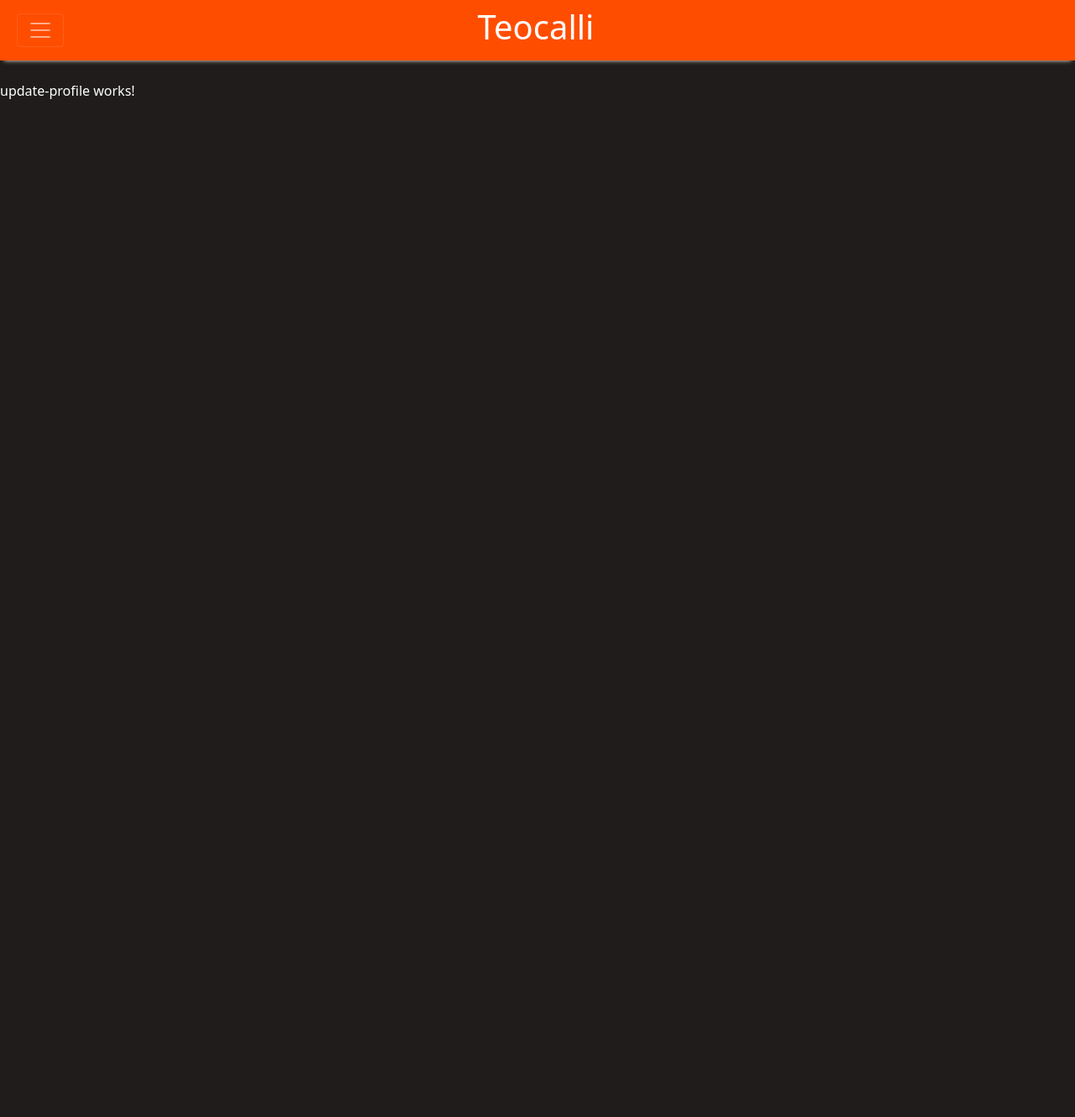
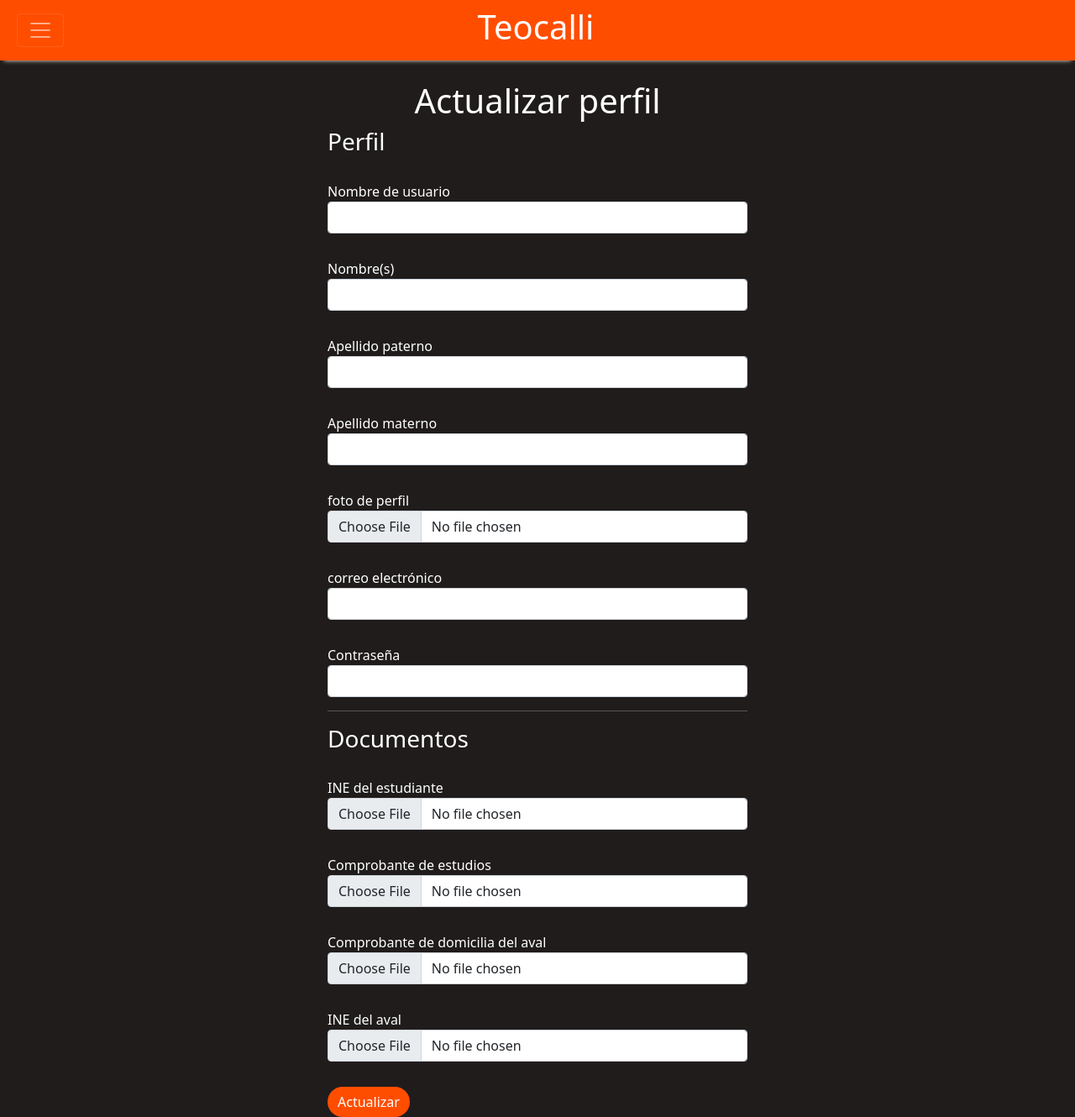
Before and after one commit to Angelmarcat/teocalliClient, an Angular app: page /updateProfile in a window 1280 px wide. Shown: the whole page at 84% size. Before the commit the page ends 800 px from the top, so only its background shows below. Built offline with nearby package versions, Linux system fonts and the light colour scheme.

Commit message:
Adding updateProfile design

```diff
--- a/src/app/screen/update-profile/update-profile.component.css
+++ b/src/app/screen/update-profile/update-profile.component.css
@@ -0,0 +1,29 @@
+.update-form {
+  display: flex;
+  flex-direction: column;
+  justify-content: center;
+  align-items: center;
+}
+form {
+  width: 500px;
+}
+
+.btn-primary {
+  background-color: #ff4d00;
+  outline: none;
+  border: none;
+  border-radius: 45px;
+  margin-top: 30px;
+}
+
+.btn-primary:hover {
+  background-color: none;
+}
+
+.form-group {
+  margin-top: 30px;
+}
+
+a {
+  color: white;
+}
--- a/src/app/screen/update-profile/update-profile.component.html
+++ b/src/app/screen/update-profile/update-profile.component.html
@@ -1 +1,53 @@
-<p>update-profile works!</p>
+<div class="update-form">
+  <h1>Actualizar perfil</h1>
+  <form>
+    <h3>Perfil</h3>
+    <div class="form-group">
+      <label>Nombre de usuario</label>
+      <input type="text" class="form-control" />
+    </div>
+    <div class="form-group">
+      <label>Nombre(s)</label>
+      <input type="text" class="form-control" />
+    </div>
+    <div class="form-group">
+      <label>Apellido paterno</label>
+      <input type="text" class="form-control" />
+    </div>
+    <div class="form-group">
+      <label>Apellido materno</label>
+      <input type="text" class="form-control" />
+    </div>
+    <div class="form-group">
+      <label>foto de perfil</label>
+      <input type="file" class="form-control" />
+    </div>
+    <div class="form-group">
+      <label>correo electrónico</label>
+      <input type="email" class="form-control" />
+    </div>
+    <div class="form-group">
+      <label>Contraseña</label>
+      <input type="password" class="form-control" />
+    </div>
+    <hr>
+    <h3>Documentos</h3>
+    <div class="form-group">
+      <label>INE del estudiante</label>
+      <input type="file" class="form-control" />
+    </div>
+    <div class="form-group">
+      <label>Comprobante de estudios</label>
+      <input type="file" class="form-control" />
+    </div>
+    <div class="form-group">
+      <label>Comprobante de domicilia del aval</label>
+      <input type="file" class="form-control" />
+    </div>
+    <div class="form-group">
+      <label>INE del aval</label>
+      <input type="file" class="form-control" />
+    </div>
+    <button type="submit" class="btn btn-primary">Actualizar</button>
+  </form>
+</div>
```
